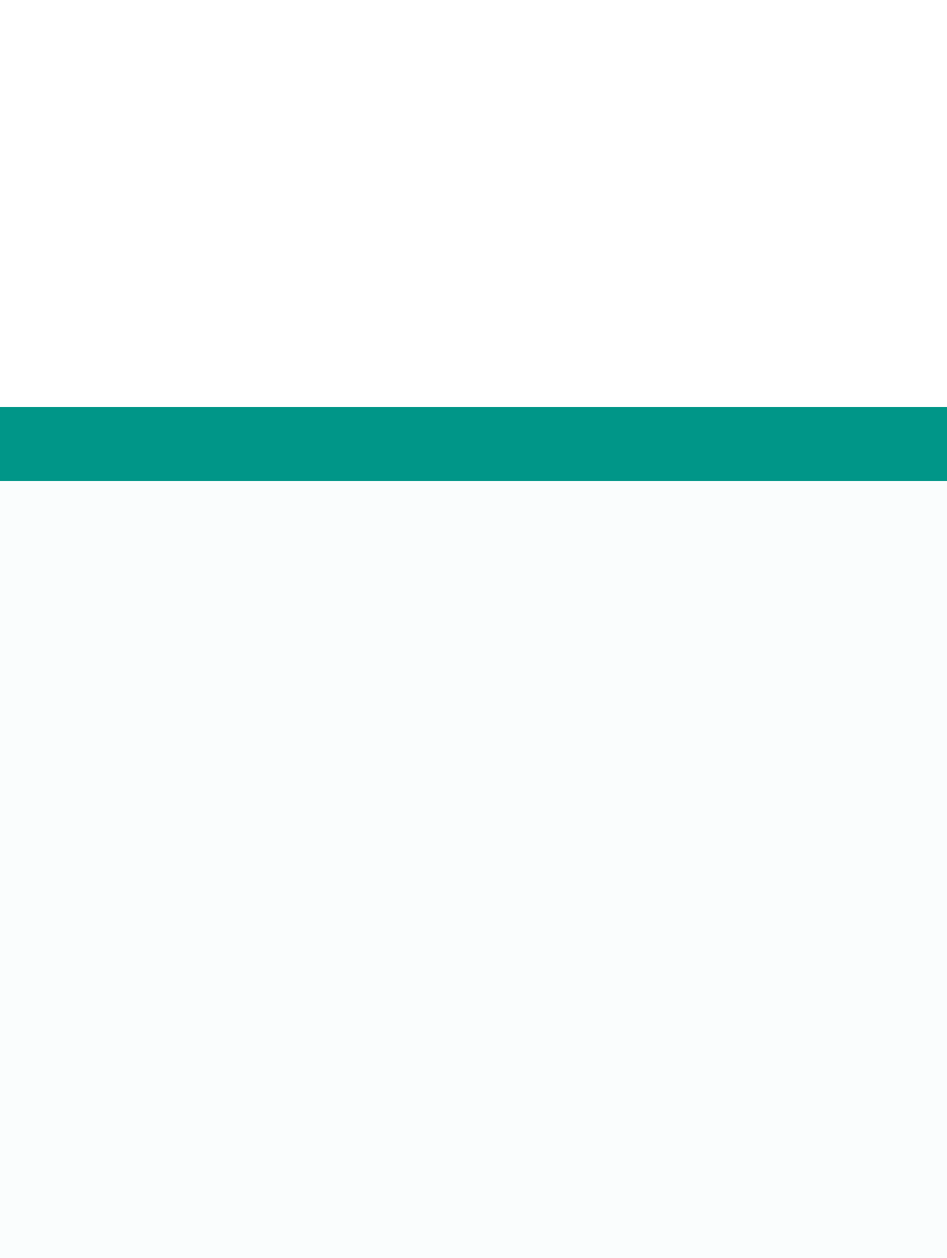
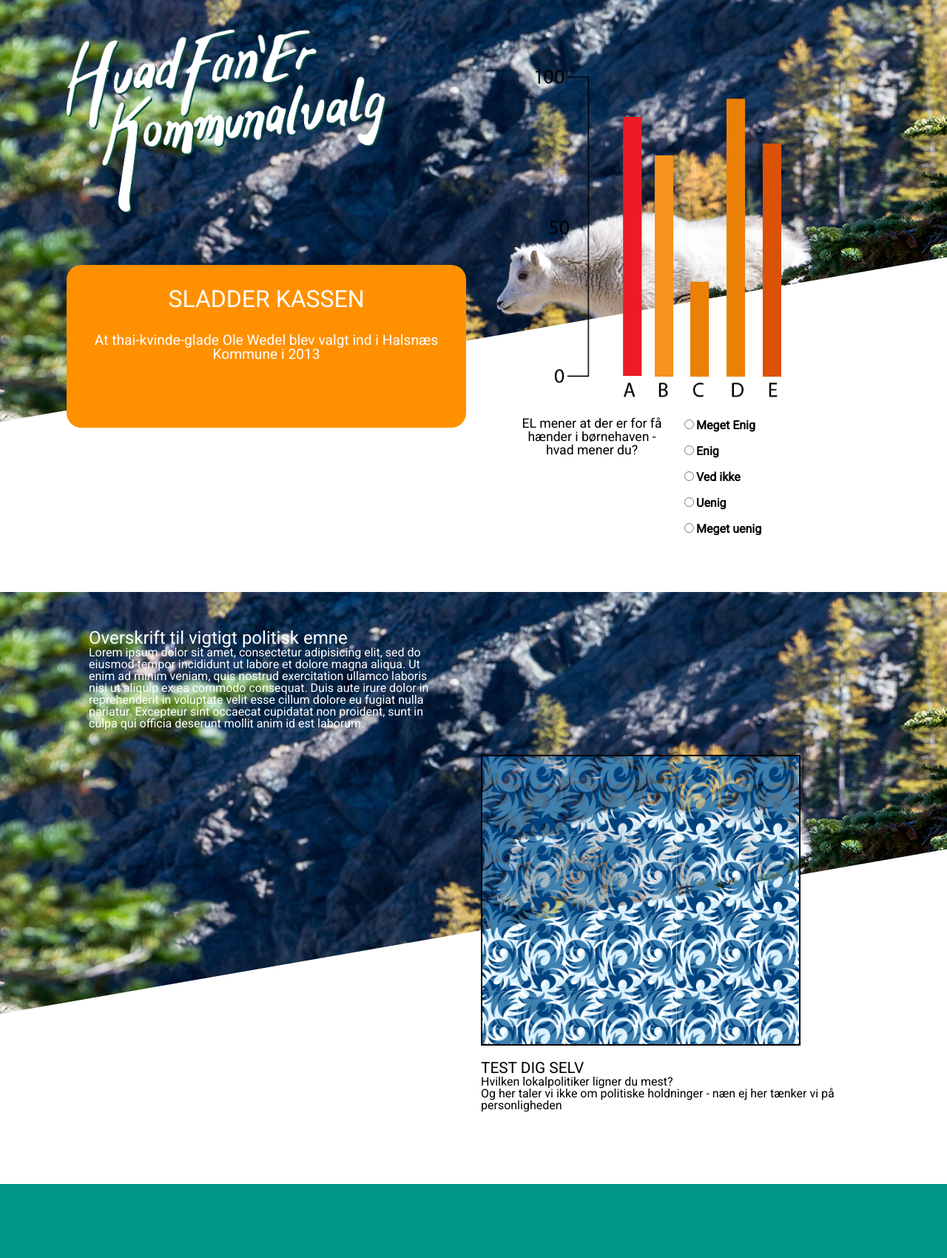
Before and after one commit to teamtaberne/hvadfandenkv, a PHP site: page / in a window 1280 px wide. Shown: the part 150-1850 px from the top of the page at 74% size. Before the commit the page ends 800 px from the top, so only its background shows below. Run offline with PHP 8.4, Linux system fonts and the light colour scheme; some libraries are stand-ins or nearby versions.

Commit message:
Forside-elementer
Stort set alt indholdet er tilføjet til forsiden/seneste nyt. Alle
billederne skal ændres.

```diff
--- a/css/_style.scss
+++ b/css/_style.scss
@@ -31,11 +31,13 @@ background-color: $maincolor;
     }
     li:hover {
       color: $secondcolor;
+      border-left: 1px solid $secondcolor;
+      border-right: 1px solid $secondcolor;
     }
   .open {
     display: none;
   }
-  }
+}
 }
 // SIDEMOBILENAV
 .sidenav {
@@ -64,11 +66,77 @@ background-color: $maincolor;
 }
 // END OF NAVIGATION
 // FOOTER START
-footer{
-  position: absolute; // Remove if content can push footer
-  bottom: 0; // Remove if content can push footer
+footer {
   width: 100%;
   height: 100px;
   background-color: $maincolor;
 }
 // END OF FOOTER
+
+// SENESTE NYT / INDEX / SENESTE NYT / INDEX
+
+// SEKTION 1
+.sectionhero_1 {
+  width: 100%;
+  height: 800px;
+  background-image: url("../images/sheepy2.png");
+  background-repeat: no-repeat;
+  background-position: center;
+  background-size: cover;
+  img {
+    margin: 20px 20px 20px 0px;
+    width: 80%;
+  }
+  .facts {
+    margin-top: 50px;
+    padding: 10px;
+    background-color: $secondcolor;
+    border-radius: 20px;
+    height: 200px;
+    h1 {
+      margin-top: 20px;
+      color: white;
+      text-align: center;
+      font-size: 2em;
+    }
+    p {
+      text-align: center;
+      font-size: 1.2em;
+      margin-top: 30px;
+      color: white;
+    }
+  }
+  .maaling {
+    margin: 50px;
+    h1 {
+      text-align: center;
+      font-size: 1.1em;
+    }
+    img {
+      margin: 20px 0px 20px 20px;
+    }
+    .meningsmaaling {
+      text-align: justify;
+      label {
+      font-weight: bold;
+      }
+    }
+  }
+}
+// SEKTION 1 SLUT
+// SEKTION 2 BEGYNDER
+.seneste_tekst {
+  color: white;
+  margin: 30px;
+  h1 {
+    font-size: 1.5em;
+  }
+}
+.sektion_2billede {
+  img {
+  margin-top: 200px;
+  }
+  h1 {
+    font-size: 1.3em;
+  }
+}
--- a/css/master.css
+++ b/css/master.css
@@ -278,7 +278,9 @@ body {
       padding: 10px;
       transition: color 0.4s ease-in; }
     .navigation .navbar li:hover {
-      color: #FF9100; }
+      color: #FF9100;
+      border-left: 1px solid #FF9100;
+      border-right: 1px solid #FF9100; }
     .navigation .navbar .open {
       display: none; }
 
@@ -305,11 +307,59 @@ body {
     margin-left: 50px; }
 
 footer {
-  position: absolute;
-  bottom: 0;
   width: 100%;
   height: 100px;
   background-color: #009688; }
+
+.sectionhero_1 {
+  width: 100%;
+  height: 800px;
+  background-image: url("../images/sheepy2.png");
+  background-repeat: no-repeat;
+  background-position: center;
+  background-size: cover; }
+  .sectionhero_1 img {
+    margin: 20px 20px 20px 0px;
+    width: 80%; }
+  .sectionhero_1 .facts {
+    margin-top: 50px;
+    padding: 10px;
+    background-color: #FF9100;
+    border-radius: 20px;
+    height: 200px; }
+    .sectionhero_1 .facts h1 {
+      margin-top: 20px;
+      color: white;
+      text-align: center;
+      font-size: 2em; }
+    .sectionhero_1 .facts p {
+      text-align: center;
+      font-size: 1.2em;
+      margin-top: 30px;
+      color: white; }
+  .sectionhero_1 .maaling {
+    margin: 50px; }
+    .sectionhero_1 .maaling h1 {
+      text-align: center;
+      font-size: 1.1em; }
+    .sectionhero_1 .maaling img {
+      margin: 20px 0px 20px 20px; }
+    .sectionhero_1 .maaling .meningsmaaling {
+      text-align: justify; }
+      .sectionhero_1 .maaling .meningsmaaling label {
+        font-weight: bold; }
+
+.seneste_tekst {
+  color: white;
+  margin: 30px; }
+  .seneste_tekst h1 {
+    font-size: 1.5em; }
+
+.sektion_2billede img {
+  margin-top: 200px; }
+
+.sektion_2billede h1 {
+  font-size: 1.3em; }
 
 @media screen and (max-width: 668px) {
   .navigation {
--- a/index.php
+++ b/index.php
@@ -10,6 +10,76 @@
   </head>
 <body>
 <?php include 'include/nav.php' ?>
+<div class="sectionhero_1">
+  <div class="grid grid-pad">
+    <div class="col-1-2 mobile-col-1-1">
+      <img src="images/logo.png" alt="Logo">
+      <div class="facts">
+        <h1>SLADDER KASSEN</h1>
+        <p>At thai-kvinde-glade Ole Wedel blev valgt ind i Halsnæs Kommune i 2013</p>
+      </div>
+    </div>
+    <div class="col-1-2 mobile-col-1-1">
+        <div class="maaling">
+          <div class="col-1-1">
+            <img src="images/mening1x.png" alt="Meningsmåling">
+          </div>
+          <div class="col-1-2">
+            <h1>EL mener at der er for få hænder i børnehaven - hvad mener du?</h1>
+          </div>
+          <div class="col-1-2">
+        <form class="meningsmaaling" action="index.html" method="post">
+          <ul>
+          <input type="radio" name="A" value="Meget Enig"><label>Meget Enig</label><br>
+          <br>
+          <input type="radio" name="A" value="Enig"><label>Enig</label><br>
+          <br>
+          <input type="radio" name="A" value="Ved ikke"><label>Ved ikke</label><br>
+          <br>
+          <input type="radio" name="A" value="Uenig"><label>Uenig</label><br>
+          <br>
+          <input type="radio" name="A" value="Meget uenig"><label>Meget uenig</label><br>
+          </ul>
+        </form>
+        </div>
+      </div>
+    </div>
+  </div>
+</div>
+
+<div class="sectionhero_1">
+<div class="grid grid-pad">
+  <div class="col-1-2 mobile-col-1-1">
+    <section class="seneste_tekst">
+    <h1>Overskrift til vigtigt politisk emne</h1>
+    <p>Lorem ipsum dolor sit amet, consectetur adipisicing elit,
+      sed do eiusmod tempor incididunt ut labore et dolore magna aliqua.
+      Ut enim ad minim veniam, quis nostrud exercitation ullamco laboris nisi ut aliquip ex ea commodo consequat. Duis aute irure dolor in reprehenderit in voluptate velit esse cillum dolore eu fugiat nulla pariatur. Excepteur sint occaecat cupidatat non proident,
+      sunt in culpa qui officia deserunt mollit anim id est laborum.</p>
+    </section>
+  </div>
+  <div class="col-1-2 mobile-col-1-1">
+    <section class="sektion_2billede">
+      <img src="images/box1x.png" alt="Fyld">
+      <h1>TEST DIG SELV</h1>
+      <p>Hvilken lokalpolitiker ligner du mest?<br>Og her taler vi ikke om politiske holdninger - næn ej her
+        tænker vi på personligheden</p>
+    </section>
+  </div>
+  </div>
+</div>
+
+
+
+
+
+
+
+
+
+
+
+
 
   <?php include 'include/footer.php'; ?>
   <?php include 'include/jquary.php'; ?>
```
Also changed, not shown: css/_simplegrid.scss (line endings or trailing spaces), images/SHEEPSVG.svg (added), images/box1x.png (added), images/mening1x.png (added), images/sheepi.png (added), images/sheepy2.png (added), 1 other file.
